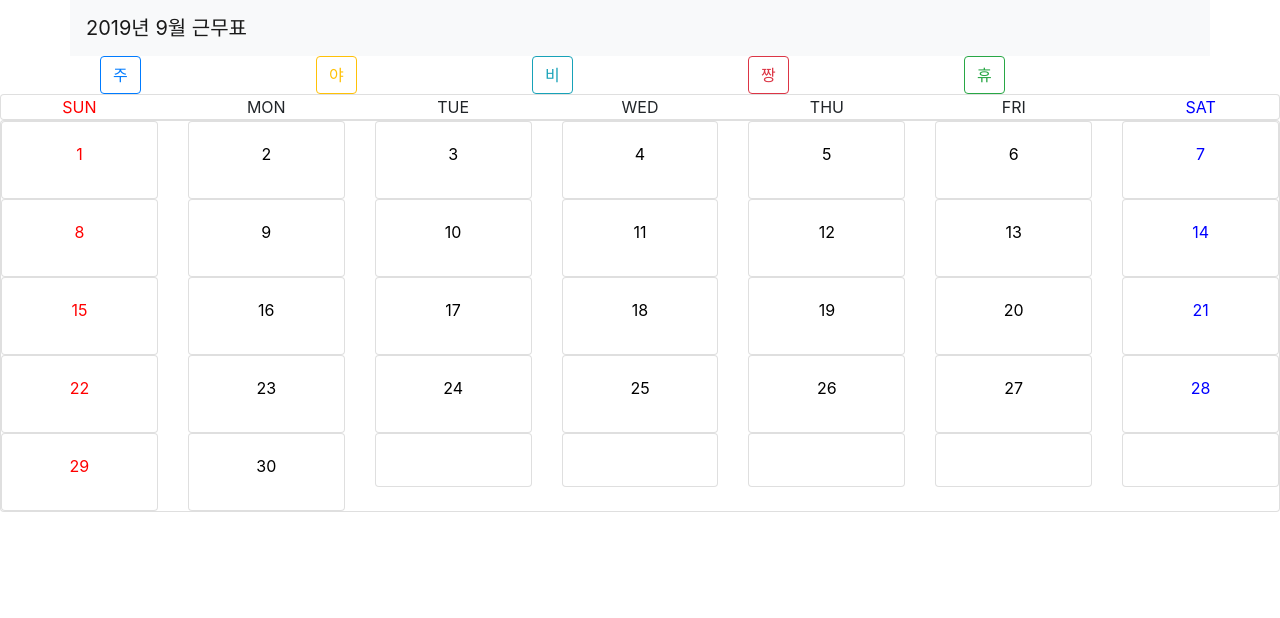
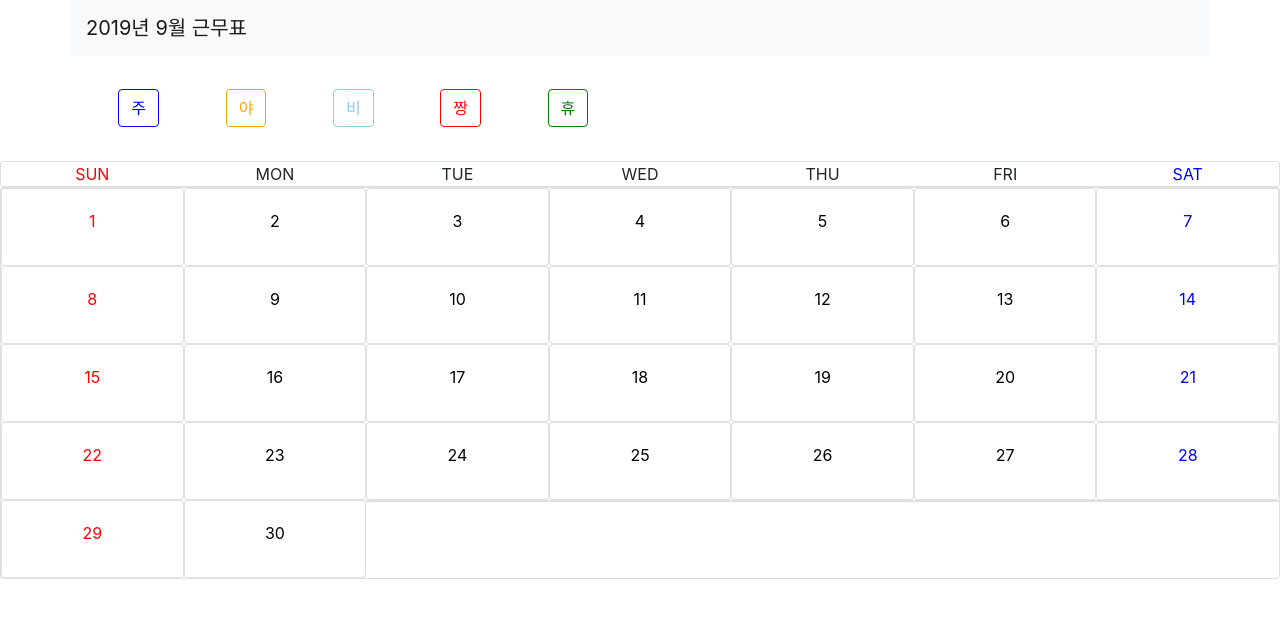
Before and after one commit to sskim0126/TimeTable, a React (Create React App) app: page / in a window 1280 px wide. Shown: the top 618 px of the page. Built offline with nearby package versions, Linux system fonts and the light colour scheme.

Commit message:
implement fundamental functions

```diff
--- a/src/App.js
+++ b/src/App.js
@@ -5,11 +5,11 @@ import PropertyButtonGroup from './components/PropertyButtonGroup';
 import Calendar from './components/Calendar';
 
 const propertyGroup = [
-	'주',
-	'야',
-	'비',
-	'짱',
-	'휴'
+	{ property: '주', color: 'blue'},
+	{ property: '야', color: 'orange'},
+	{ property: '비', color: 'skyblue'},
+	{ property: '짱', color: 'red'},
+	{ property: '휴', color: 'green'},
 ];
 
 const date = new Date();
@@ -21,16 +21,35 @@ class App extends React.Component {
 		super(props);
 		this.state = {
 			month: month,
-			year: year
+			year: year,
+			currentProperty: null
 		}
+		this.onClickPropertyButton = this.onClickPropertyButton.bind(this)
+	}
+
+	onClickPropertyButton(id) {
+		this.setState({
+			currentProperty: id
+		})
 	}
 
 	render() {
 		return (
 			<div>
-				<Title month={month} year={year}/>
-				<PropertyButtonGroup propertyGroup={propertyGroup} />
-				<Calendar propertyGroup={propertyGroup} year={year} month={month} />
+				<Title month={this.state.month} year={this.state.year}/>
+				<PropertyButtonGroup propertyGroup={propertyGroup} onClickPropertyButton={this.onClickPropertyButton} />
+				{
+					this.state.currentProperty !== null
+						? <Calendar
+								property={propertyGroup[this.state.currentProperty].property}
+								color={propertyGroup[this.state.currentProperty].color}
+								year={this.state.year}
+								month={this.state.month} />
+						: <Calendar
+								property={null} color={null}
+								year={this.state.year}
+								month={this.state.month} />
+				}
 			</div>
 		);
 	}
--- a/src/components/Calendar.js
+++ b/src/components/Calendar.js
@@ -11,10 +11,9 @@ class Calendar extends React.Component {
 	constructor(props) {
 		super(props);
 		this.state = {
-			propertyGroup: this.props.propertyGroup,
 			date: this.props.date,
 			year: this.props.year,
-			month: this.props.month
+			month: this.props.month,
 		};
 	}
 
@@ -54,7 +53,7 @@ class Calendar extends React.Component {
 			firstDate: firstDate,
 			lastDate: lastDate,
 			firstWeekday: firstWeekday,
-			calendar: calendar
+			calendar: calendar,
 		})
 	}
 
@@ -62,7 +61,7 @@ class Calendar extends React.Component {
 		return (
 			<div>
 				<Card className='text-center'>
-					<Row>
+					<Row noGutters>
 						<Col style={{color: 'red'}}>SUN</Col>
 						<Col>MON</Col>
 						<Col>TUE</Col>
@@ -76,12 +75,12 @@ class Calendar extends React.Component {
 					{
 						this.state.calendar.map((week, id) => {
 							return (
-								<Row key={id}>
+								<Row key={id} noGutters>
 									{
 										week.map((date, id) => {
 											return (
 												<Col>
-													<MyDate key={id} {...date} />
+													<MyDate key={id} property={this.props.property} color={this.props.color} {...date} />
 												</Col>
 											)
 										})
--- a/src/components/MyDate.js
+++ b/src/components/MyDate.js
@@ -2,7 +2,7 @@ import React from 'react';
 import {
 	Card,
 	CardTitle,
-	Button
+	CardText
 } from 'reactstrap';
 
 class MyDate extends React.Component {
@@ -12,14 +12,29 @@ class MyDate extends React.Component {
 			day: this.props.day,
 			weekday: this.props.weekday,
 			isSat: this.props.weekday === 6,
-			isSun: this.props.weekday === 0
+			isSun: this.props.weekday === 0,
+			text: null,
+			color: null,
 		};
+		this.onClickDate = this.onClickDate.bind(this);
+	}
+
+	onClickDate() {
+		this.setState({
+			text: this.props.property,
+			color: this.props.color
+		})
 	}
 
   render() {
+		if (this.state.day === null) {
+			return (
+				<Card />
+			)
+		}
 		return (
 			<div>
-				<Card body className="text-center">
+				<Card body className="text-center" onClick={this.onClickDate} style={{ borderColor: this.state.color }}>
 					<CardTitle style={{ color: this.state.isSun
 														 ? 'red'
 														 : (this.state.isSat
@@ -27,6 +42,7 @@ class MyDate extends React.Component {
 														 	: 'black')}}>
 						{this.state.day}
 					</CardTitle>
+						<CardText style={{ color: this.state.color }}>{this.state.text}</CardText>
 				</Card>
 			</div>
 		);
--- a/src/components/PropertyButton.js
+++ b/src/components/PropertyButton.js
@@ -2,7 +2,6 @@ import React from 'react';
 import '../css/PropertyButton.css';
 import {
 	Button,
-	Col
 } from 'reactstrap';
 
 class PropertyButton extends React.Component {
@@ -10,42 +9,21 @@ class PropertyButton extends React.Component {
 		super(props);
 		this.state = {
 			property: this.props.property,
-			color: null
+			color: this.props.color
 		};
-	}
-
-	componentWillMount() {
-		let color = null
-		switch(this.state.property) {
-			case '주':
-				color = 'primary';
-				break;
-			case '야':
-				color = 'warning';
-				break;
-			case '비':
-				color = 'info';
-				break;
-			case '짱':
-				color = 'danger';
-				break;
-			case '휴':
-				color = 'success';
-				break;
-			default:
-				break;
-		}
-		this.setState({
-			color: color
-		})
 	}
 
 
   render() {
 		return (
-			<Col>
-				<Button onClick={this.props.onClick} color={this.state.color} outline>{this.state.property}</Button>
-			</Col>
+			<Button
+				onClick={this.props.onClick}
+				color={this.state.color}
+				outline
+				style={{ margin: '3%', borderColor: this.state.color, color: this.state.color, backgroundColor: 'white' }}
+			>
+				{this.state.property}
+			</Button>
 		);
   }
 }
--- a/src/components/PropertyButtonGroup.js
+++ b/src/components/PropertyButtonGroup.js
@@ -2,8 +2,6 @@ import React from 'react';
 import PropertyButton from './PropertyButton.js'
 import '../css/PropertyButtonGroup.css';
 import {
-	Row,
-	Container
 } from 'reactstrap';
 
 class PropertyButtonGroup extends React.Component {
@@ -12,30 +10,23 @@ class PropertyButtonGroup extends React.Component {
 		this.state = {
 			propertyGroup: this.props.propertyGroup
 		};
-		this.onClickPropertyButton = this.onClickPropertyButton.bind(this)
-	}
-
-	onClickPropertyButton(id) {
-		console.log(id)
 	}
 
   render() {
 		return (
-			<Container>
-				<Row className='container'>
+			<div className='container' noGutters>
 				{
-						this.state.propertyGroup.map((property, id) => (
+					this.state.propertyGroup.map(({ property, color }, id) => (
 						<PropertyButton
 							key={id}
+							className='button'
 							property={property}
-								onClick={() => {
-									this.onClickPropertyButton(id);
-								}}
+							color={color}
+							onClick={() => this.props.onClickPropertyButton(id)}
 						/>
 					))
 				}
-				</Row>
-			</Container>
+			</div>
 		);
   }
 }
--- a/src/css/PropertyButtonGroup.css
+++ b/src/css/PropertyButtonGroup.css
@@ -0,0 +1,5 @@
+.container {
+	display: flex;
+	flex-wrap: nowrap;
+	overflow-x: auto;
+}
```
Also changed, not shown: 17 other files (tests, documents, lock files or other folders). Lines whose indentation alone changed are shown as unchanged.
